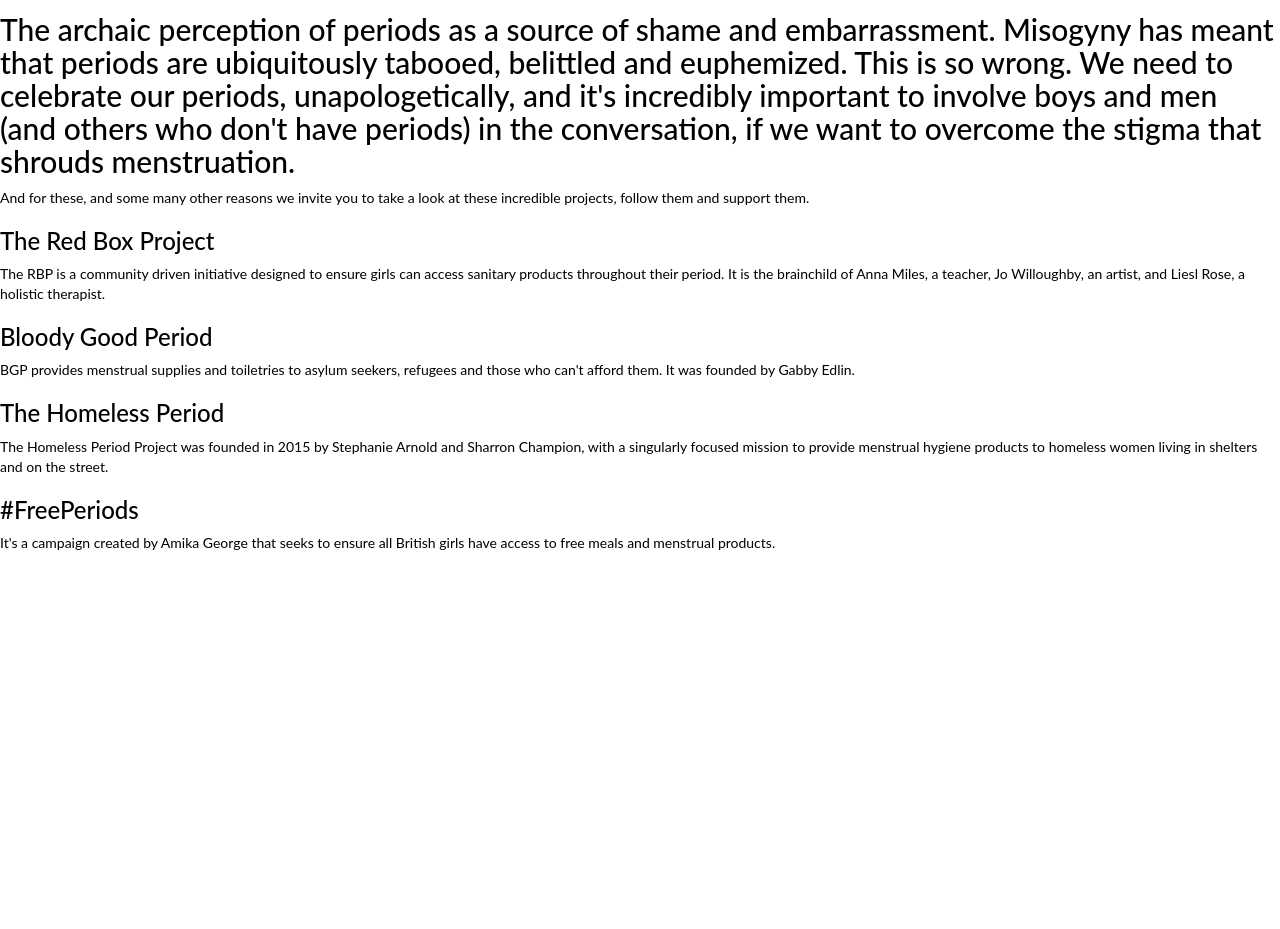
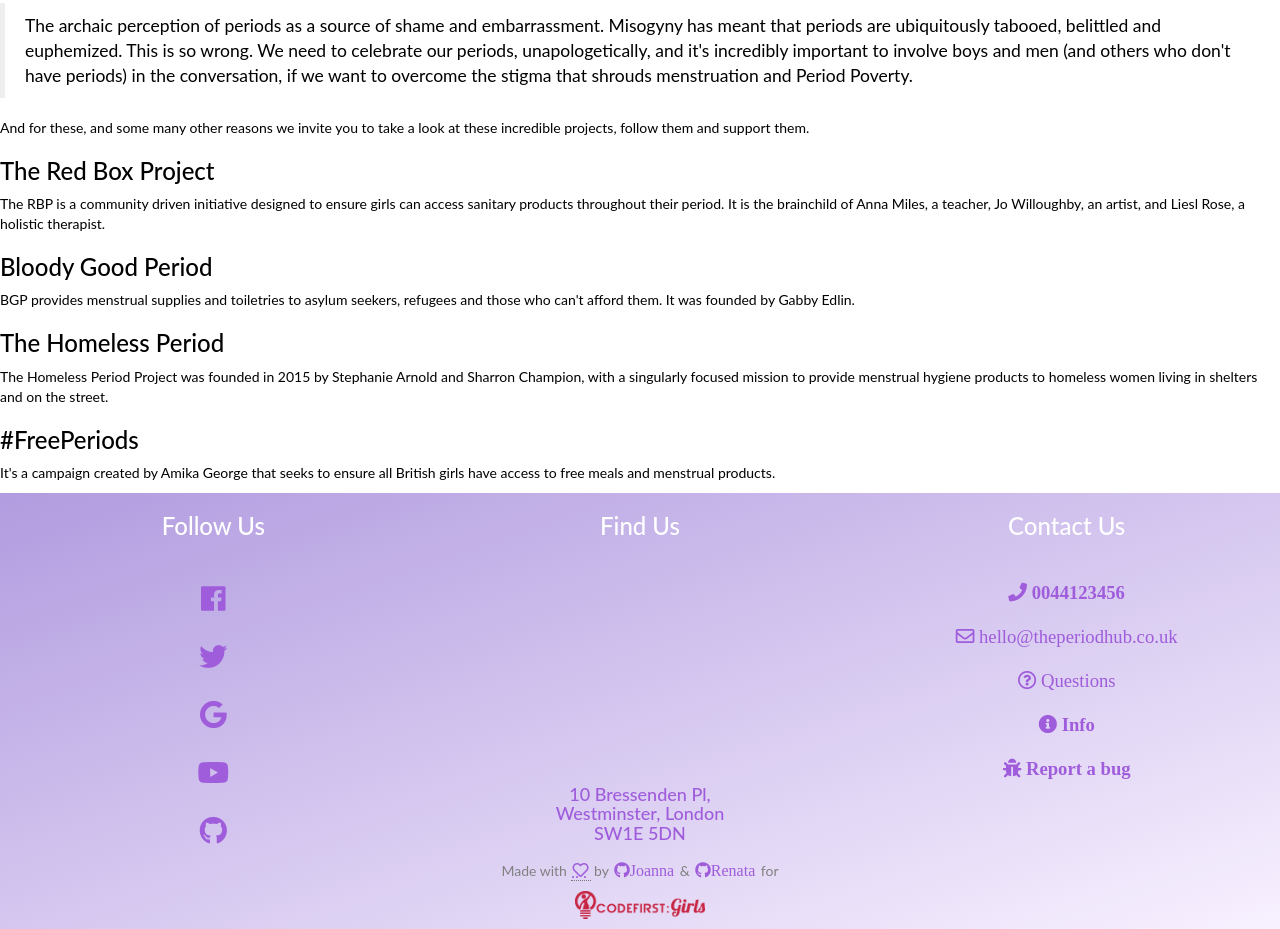
Before and after one commit to renatadev/the-period-hub, a plain HTML site: page projects.html in a window 1280 px wide. Shown: the part 950-1879 px from the top of the page. Before the commit the page ends 1503 px from the top, so only its background shows below. Drawn offline with Linux system fonts and the light colour scheme; grey boxes are pictures that could not be loaded.

Commit message:
Add footer to faqs and projects

```diff
--- a/projects.html
+++ b/projects.html
@@ -72,14 +72,14 @@
   <h1>Our Partners</h1>
   <p>These are the projects we are working with, our allies have
   created their own campaings for the same exact reason:</p>
-  <h2>The archaic perception of periods as a source of shame and embarrassment.
+  <blockquote>The archaic perception of periods as a source of shame and embarrassment.
      Misogyny has meant that periods are ubiquitously tabooed,
      belittled and euphemized.
    This is so wrong. We need to celebrate our periods,
    unapologetically, and it's incredibly important to
    involve boys and men (and others who don't have periods)
    in the conversation, if we want to overcome the
-   stigma that shrouds menstruation.</h2>
+   stigma that shrouds menstruation and Period Poverty.</blockquote>
    <p>And for these, and some many other reasons we invite you to take
    a look at these incredible projects, follow them and support them.</p>
 
@@ -108,5 +108,37 @@
 
   <!-- Add some of the twitter or instagram media -->
 
+  <!-- Footer -->
+  <section id="contact">
+    <footer class="container-fluid text-center wow fadeInUp" data-wow-duration="1s" data-wow-delay=".5s">
+      <div class="row">
+        <div class="col-sm-4">
+          <h3>Follow Us</h3> <br>
+          <a href="#" class="fab fa-facebook fa-2x fa-aling-justify"></a> <br>
+          <a href="#" class="fab fa-twitter fa-2x fa-aling-justify"></a> <br>
+          <a href="#" class="fab fa-google fa-2x fa-aling-justify"></a> <br>
+          <a href="#" class="fab fa-youtube fa-2x fa-aling-justify"></a> <br>
+          <a href="#" class="fab fa-github fa-2x fa-aling-justify"></a>
+        </div>
+        <div class="col-sm-4">
+          <h3>Find Us</h3><br>
+          <iframe class="icon" src="https://www.google.com/maps/embed?pb=!1m18!1m12!1m3!1d635451.2714219977!2d-0.660661754156768!3d51.527313118893595!2m3!1f0!2f0!3f0!3m2!1i1024!2i768!4f13.1!3m3!1m2!1s0x47d8a00baf21de75%3A0x52963a5addd52a99!2sLondon!5e0!3m2!1sen!2suk!4v1552860457448" width="200" height="200" frameborder="0" style="border:0" allowfullscreen></iframe>
+          <h4 class="purple">10 Bressenden Pl, <br> Westminster, London <br> SW1E 5DN</h4>
+        </div>
+        <div class="col-sm-4">
+          <h3>Contact Us</h3><br>
+          <i href="#" class="fas fa-phone fa-lg purple"> 0044123456</i> <br>
+          <i href="#" class="far fa-envelope fa-lg purple"> hello@theperiodhub.co.uk</i> </br>
+          <i href="#" class="far fa-question-circle fa-lg purple"> Questions</i> <br>
+          <i href="#" class="fas fa-info-circle fa-lg purple"> Info</i> <br>
+          <i href="#" class="fas fa-bug fa-lg purple"> Report a bug</i>
+        </div>
+      </div>
+        <p>Made with <abbr title="love" name="love" <i class="far fa-heart pfooter"></i> </abbr> by <a href="https://github.com/jnz16" target="_blank" class="fab fa-github pfooter">Joanna</a> & <a href="https://github.com/renatajarmova" target="_blank" class="fab fa-github pfooter">Renata</a> for
+        </p>
+        <p><a href="https://codefirstgirls.org.uk" target="_blank" </a> <img class="cfg-logo" src="img/cfg-logo.png"> </p>
+    </footer>
+  </section>
+
   </body>
 </html>
```
Also changed, not shown: faqs.html (+32 -0 lines).
